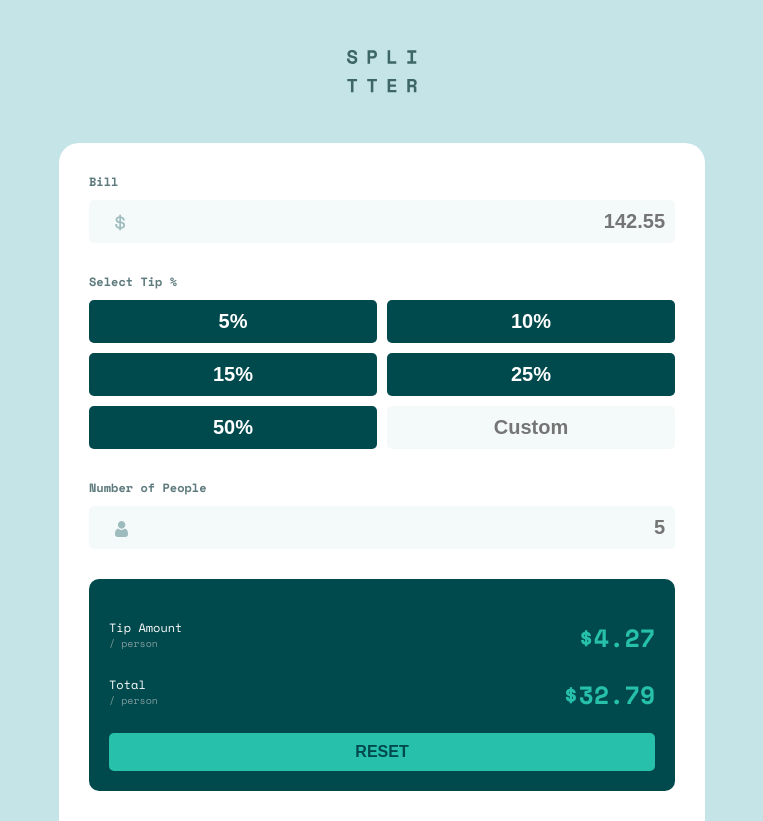
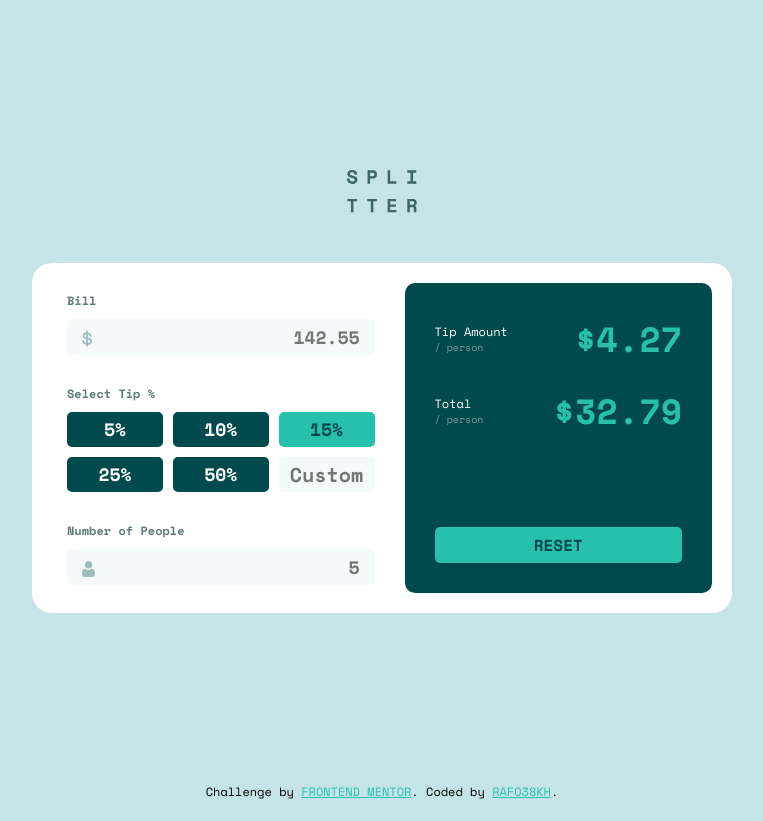
Before and after one commit to rafo38kh/tip-calculator-app, a website: page index.html in a window 1280 px wide. Shown: the whole page, without its empty margins (258-1021 px from the left). After the commit the page ends 800 px from the top, so only its background shows below. Drawn offline with nearby package versions, Linux system fonts and the light colour scheme.

Commit message:
mobile and desktop

```diff
--- a/index.html
+++ b/index.html
@@ -22,8 +22,13 @@
     <title>Frontend Mentor | Tip calculator app</title>
   </head>
   <body>
-    <div class="content">
-      <img src="./images/logo.svg" alt="Spli tter" class="content__logo" />
+    <main class="content">
+      <img
+        src="./images/logo.svg"
+        alt=""
+        class="content__logo"
+        aria-hidden="true"
+      />
 
       <div class="content__main-box">
         <div class="content__input-box">
@@ -39,7 +44,14 @@
           <div class="content__input-buttons">
             <button class="content__input-button input__button-js">5%</button>
             <button class="content__input-button input__button-js">10%</button>
-            <button class="content__input-button input__button-js">15%</button>
+            <button
+              class="
+                content__input-button content__input-button-active
+                input__button-js
+              "
+            >
+              15%
+            </button>
             <button class="content__input-button input__button-js">25%</button>
             <button class="content__input-button input__button-js">50%</button>
             <form action="#" class="content__form">
@@ -83,6 +95,21 @@
           <button class="content__output-reset">Reset</button>
         </div>
       </div>
-    </div>
+    </main>
+    <footer class="attribution">
+      Challenge by
+      <a
+        class="attribution__link"
+        href="https://www.frontendmentor.io?ref=challenge"
+        target="_blank"
+        >Frontend Mentor</a
+      >. Coded by
+      <a
+        class="attribution__link"
+        href="https://github.com/rafo38kh"
+        target="_blank"
+        >rafo38kh</a
+      >.
+    </footer>
   </body>
 </html>
--- a/scss/_base.scss
+++ b/scss/_base.scss
@@ -14,6 +14,12 @@ $color--white: hsl(0, 0%, 100%);
   padding: 0;
   box-sizing: inherit;
 }
+input,
+button,
+textarea,
+select {
+  font: inherit;
+}
 
 html {
   font-size: 62.5%;
@@ -26,7 +32,10 @@ body {
   background-color: $color--lightCyanOne;
   display: grid;
   justify-content: center;
-  align-items: center;
+  align-items: end;
   grid-template-rows: 1fr auto;
   min-height: 100vh;
+  @media (min-width: 700px) {
+    align-items: center;
+  }
 }
--- a/scss/_component.scss
+++ b/scss/_component.scss
@@ -6,6 +6,9 @@
     margin-bottom: 5rem;
     margin-top: 5rem;
     width: 7rem;
+    @media (min-width: 700px) {
+      margin-top: 0;
+    }
   }
 
   &__main-box {
@@ -15,11 +18,24 @@
     justify-content: center;
     align-items: center;
     border-radius: 2rem 2rem 0 0;
-    // width: 90%;
+
+    @media (min-width: 700px) {
+      border-radius: 2rem;
+    }
+    @media (min-width: 1140px) {
+      grid-template-columns: 1fr 1fr;
+      justify-items: flex-start;
+      grid-gap: 3rem;
+      padding: 2rem 2rem 2rem 3.5rem;
+    }
   }
-
   &__input-box {
     width: 100%;
+    @media (min-width: 1140px) {
+      & > * {
+        margin-bottom: 3rem;
+      }
+    }
   }
 
   &__input-title {
@@ -37,8 +53,12 @@
     &::before {
       content: "";
       position: absolute;
-      bottom: 36%;
-      left: 4.5%;
+      top: 4.5rem;
+      left: 1.5rem;
+
+      @media (min-width: 1140px) {
+        top: 3.7rem;
+      }
     }
   }
   &__dollar {
@@ -50,6 +70,9 @@
   &__human {
     &::before {
       content: url("/images/icon-person.svg");
+    }
+    @media (min-width: 1140px) {
+      margin-bottom: 0;
     }
   }
 
@@ -64,8 +87,14 @@
     margin-bottom: 3rem;
     font-size: 2rem;
     text-align: right;
+    caret-color: $color--cyan;
     &:focus-within {
       outline: 0.1rem solid $color--cyan;
+    }
+    @media (min-width: 1140px) {
+      margin-bottom: unset;
+      font-size: 1.8rem;
+      padding: 0.5rem 1.5rem;
     }
   }
 
@@ -76,6 +105,11 @@
     grid-template-columns: repeat(2, 1fr);
     grid-gap: 1rem;
     margin-bottom: 3rem;
+    @media (min-width: 1140px) {
+      grid-template-rows: repeat(2, 3.5rem);
+      grid-template-columns: repeat(3, 1fr);
+      margin-bottom: 0;
+    }
   }
 
   &__input-button {
@@ -92,10 +126,19 @@
       background-color: rgba(38, 192, 171, 0.5);
       cursor: pointer;
     }
+    &:focus-within {
+      outline: 0.2rem solid $color--cyan;
+    }
+    @media (min-width: 1140px) {
+      font-size: 1.8rem;
+      padding: 0;
+    }
   }
 
-  //   &__input-button-active {
-  //   }
+  &__input-button-active {
+    background-color: hsl(172, 67%, 45%);
+    color: $color--veryDarkCyan;
+  }
 
   &__input-custom {
     color: $color--darkCyanOne;
@@ -107,6 +150,10 @@
     font-size: 2rem;
     text-align: center;
     width: 100%;
+    caret-color: $color--cyan;
+    @media (min-width: 1140px) {
+      height: 100%;
+    }
     &:focus-within {
       outline: 0.1rem solid $color--cyan;
     }
@@ -115,13 +162,19 @@
   &__output-boxes {
     background-color: $color--veryDarkCyan;
     border-radius: 1rem;
-    padding: 2rem;
-    padding-top: 4rem;
+    padding: 4rem 2rem 2rem 2rem;
+    @media (min-width: 1140px) {
+      width: 100%;
+      padding: 3rem;
+    }
   }
   &__output-box {
     display: flex;
     justify-content: space-between;
     margin-bottom: 2rem;
+    @media (min-width: 1140px) {
+      align-items: center;
+    }
   }
   //   &__output-text {
   //   }
@@ -140,6 +193,9 @@
     color: $color--cyan;
     font-size: 2.5rem;
     font-weight: 700;
+    @media (min-width: 1140px) {
+      font-size: 3.5rem;
+    }
   }
 
   &__output-reset {
@@ -152,5 +208,42 @@
     font-weight: 700;
     width: 100%;
     text-transform: uppercase;
+    transition: all 0.2s;
+    &:hover {
+      color: $color--veryDarkCyan;
+      background-color: hsl(173, 61%, 77%);
+      cursor: pointer;
+    }
+    &:focus-within {
+      outline: 0.2rem solid $color--cyan;
+    }
+
+    @media (min-width: 1140px) {
+      margin-top: 7rem;
+      padding: 0.6rem;
+    }
   }
 }
+
+.attribution {
+  width: 100%;
+  font-size: clamp(1rem, 2vw, 1.2rem);
+  text-align: center;
+  margin: 0 auto;
+  background-color: $color--white;
+  @media (min-width: 700px) {
+    background-color: unset;
+  }
+
+  &__link:link,
+  &__link:visited {
+    text-transform: uppercase;
+    color: $color--cyan;
+    transition: all 0.2s;
+  }
+
+  &__link:hover,
+  &__link:active {
+    color: $color--veryDarkCyan;
+  }
+}
--- a/scss/_layout.scss
+++ b/scss/_layout.scss
@@ -1,4 +1,7 @@
-.container {
+.content {
   max-width: 500px;
   width: 100%;
+  @media (min-width: 1140px) {
+    max-width: 700px;
+  }
 }
```
Also changed, not shown: css/style.css.
